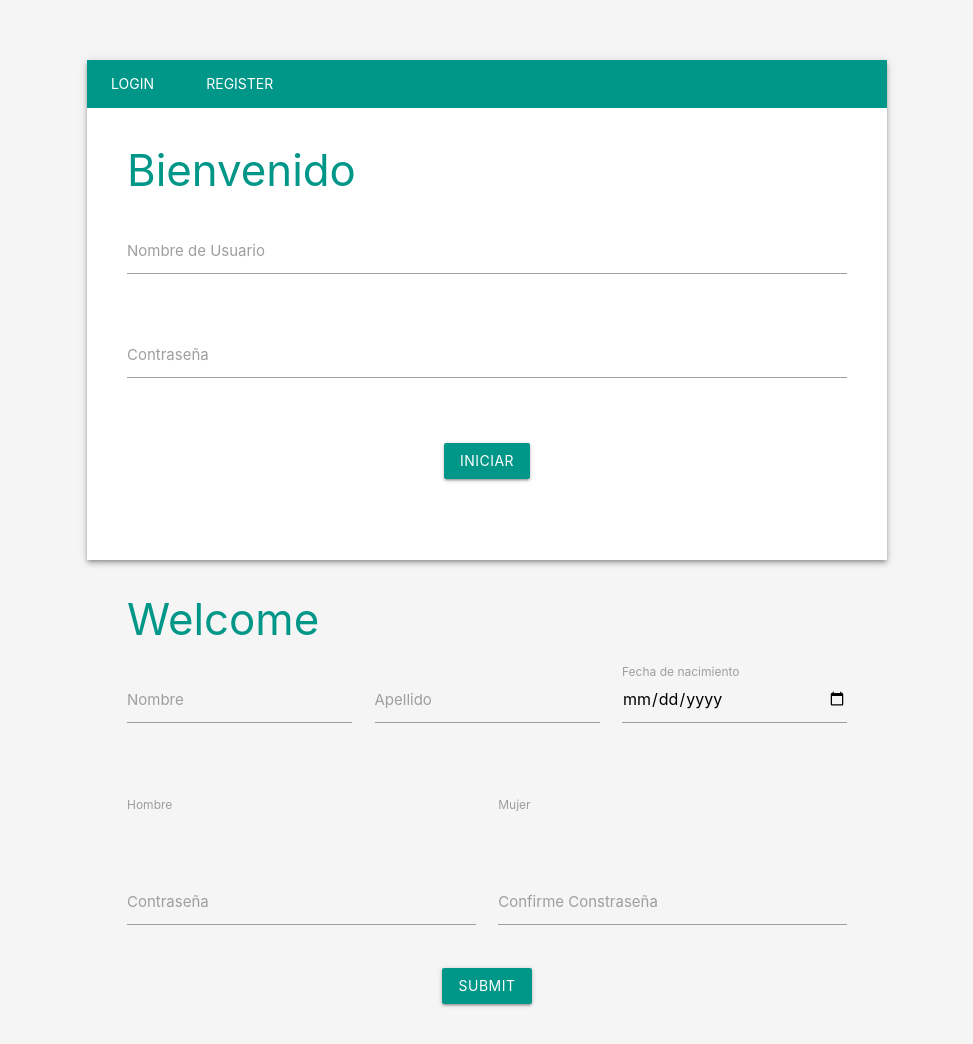
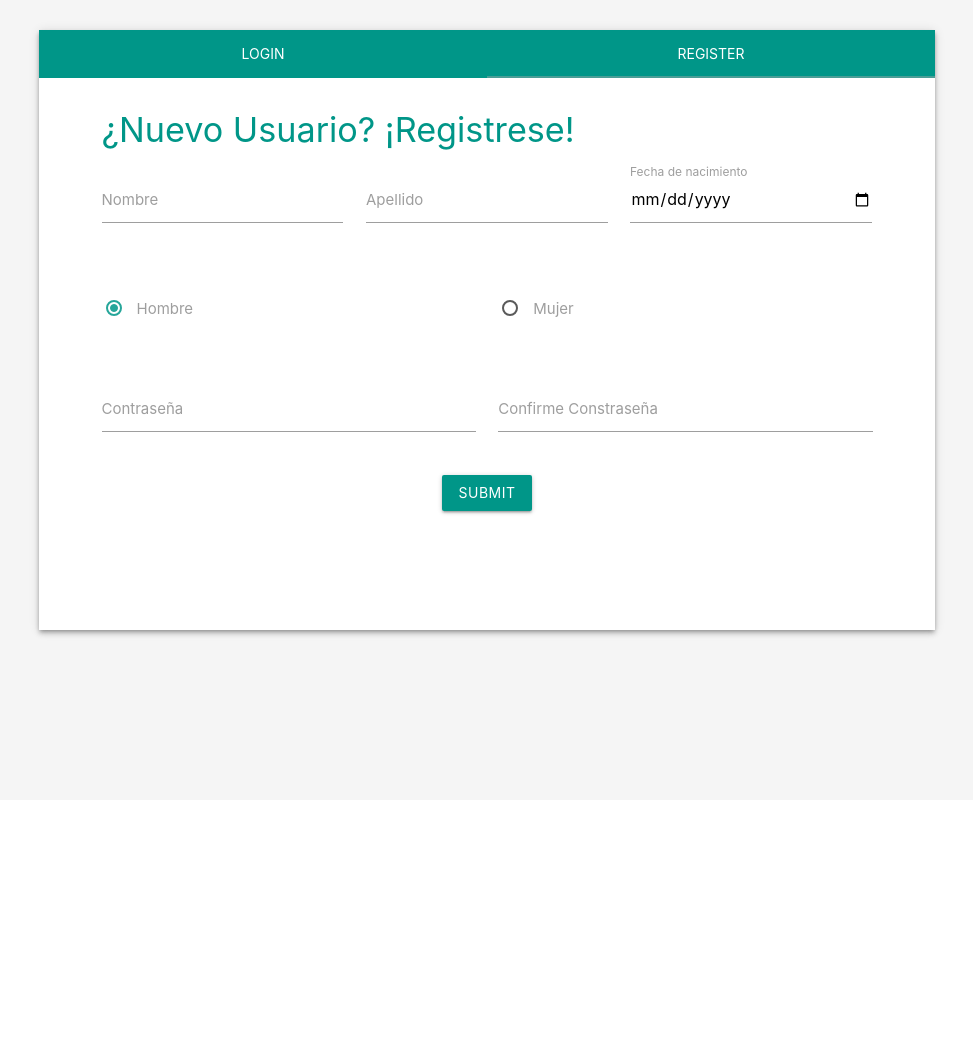
Before and after one commit to HollowCT/kiosko, a PHP site: page / in a window 1280 px wide, after a click on "REGISTER". Shown: the whole page, without its empty margins (153-1126 px from the left). After the commit the page ends 639 px from the top, so only its background shows below. Run offline with PHP 8.4, Linux system fonts and the light colour scheme; some libraries are stand-ins or nearby versions.

Commit message:
Cambios para sesiones en laptop-andy

```diff
--- a/index.php
+++ b/index.php
@@ -20,7 +20,7 @@
   {
   	margin-top: 30px;
   	width: 800px;
-  	height: 500px;
+  	height: 600px;
   }
 
   .tabs .indicator
@@ -40,8 +40,16 @@
   {
   	position: absolute;
   }
+
   </style>
 
+  <link href="https://fonts.googleapis.com/icon?family=Material+Icons" rel="stylesheet">
+  <!--Import materialize.css-->
+  <!-- <link type="text/css" rel="stylesheet" href="css/materialize.min.css"  media="screen,projection"/> -->
+  <!-- <link rel="stylesheet" href="https://cdnjs.cloudflare.com/ajax/libs/materialize/1.0.0-beta/css/materialize.min.css"> -->
+  <script src="https://cdnjs.cloudflare.com/ajax/libs/materialize/1.0.0-beta/js/materialize.min.js"></script>
+
+  <?php require 'kiosco_materialize.php'; ?>
 </head>
 
 <body>
@@ -82,7 +90,7 @@ if($_SERVER["REQUEST_METHOD"] == "POST" && isset($_POST['login'])){
                 session_start();
                 $_SESSION['S_username'] = $username;
                 $_SESSION['S_id'] = $info['id'];
-                header("location: kiosko_main_menu.php");
+                header("location: kiosco_main_menu.php");
             } else{
 
                 $password_err = 'La contraseña no es válida.';
@@ -166,15 +174,16 @@ elseif ($_SERVER["REQUEST_METHOD"] == "POST" && isset($_POST['register'])) {
 
   <div class="section"></div>
   <div class="container white z-depth-2">
-  	<ul class="tabs teal">
-  		<li class="tab col s3"><a class="white-text active" href="#login">login</a></li>
-  		<li class="tab col s3"><a class="white-text" href="#register">register</a></li>
-  	</ul>
 
+<div class="row">
+  <ul class="tabs teal">
+    <li class="tab col s6"><a class="white-text active" href="#login">login</a></li>
+    <li class="tab col s6"><a class="white-text" href="#register">register</a></li>
+  </ul>
   	<div id="login"  class="col s12">
   		<form name='login' action="<?php echo htmlspecialchars($_SERVER["PHP_SELF"]); ?>" method="post" class="col s12">
   			<div class="form-container">
-  				<h3 class="teal-text">Bienvenido</h3>
+  				<h4 class="teal-text">Bienvenido</h3>
   				<div class="row">
   					<div class="input-field col s12">
   						<input name="username" id="username" type="text" class="validate">
@@ -202,7 +211,7 @@ elseif ($_SERVER["REQUEST_METHOD"] == "POST" && isset($_POST['register'])) {
   	<div id="register" class="col s12">
   		<form name='register' action="<?php echo htmlspecialchars($_SERVER["PHP_SELF"]); ?>" method="post" class="col s12">
   			<div class="form-container">
-  				<h3 class="teal-text">Welcome</h3>
+  				<h4 class="teal-text">¿Nuevo Usuario? ¡Registrese!</h4>
   				<div class="row">
   					<div class="input-field col s4">
   						<input name="first_name" id="first_name" type="text" class="validate" required>
@@ -220,14 +229,18 @@ elseif ($_SERVER["REQUEST_METHOD"] == "POST" && isset($_POST['register'])) {
   				<div class="row">
   					<div class="input-field col s6">
               <p>
+                <label for="male">
                 <input id="male" class="with-gap" name="sex" type="radio" value='m' checked />
-                <label for="male">Hombre</label>
+                <span>Hombre</span>
+              </label>
               </p>
   					</div>
             <div class="input-field col s6">
               <p>
-                <input id="female" class="with-gap" name="sex" type="radio" value="f" />
-                <label for="female">Mujer</label>
+                <label for="female">
+                <input id="female" class="with-gap" name="sex" type="radio" value='f'  />
+                <span>Mujer</span>
+              </label>
               </p>
   					</div>
   				</div>
@@ -248,9 +261,19 @@ elseif ($_SERVER["REQUEST_METHOD"] == "POST" && isset($_POST['register'])) {
   		</form>
   	</div>
   </div>
+</div>
 
-  <script type="text/javascript" src="https://cdnjs.cloudflare.com/ajax/libs/jquery/2.2.1/jquery.min.js"></script>
+  <script src="https://code.jquery.com/jquery-3.1.1.min.js"></script>
+  <script src="https://cdnjs.cloudflare.com/ajax/libs/materialize/1.0.0-beta/js/materialize.min.js"></script>
   <script type="text/javascript" src="js/materialize.min.js"></script>
+
+  <script type="text/javascript">
+
+
+$(document).ready(function(){
+$('.tabs').tabs();
+});
+  </script>
 </body>
 
 </html>
```
Also changed, not shown: kiosco_menu.php (+12 -5 lines).
